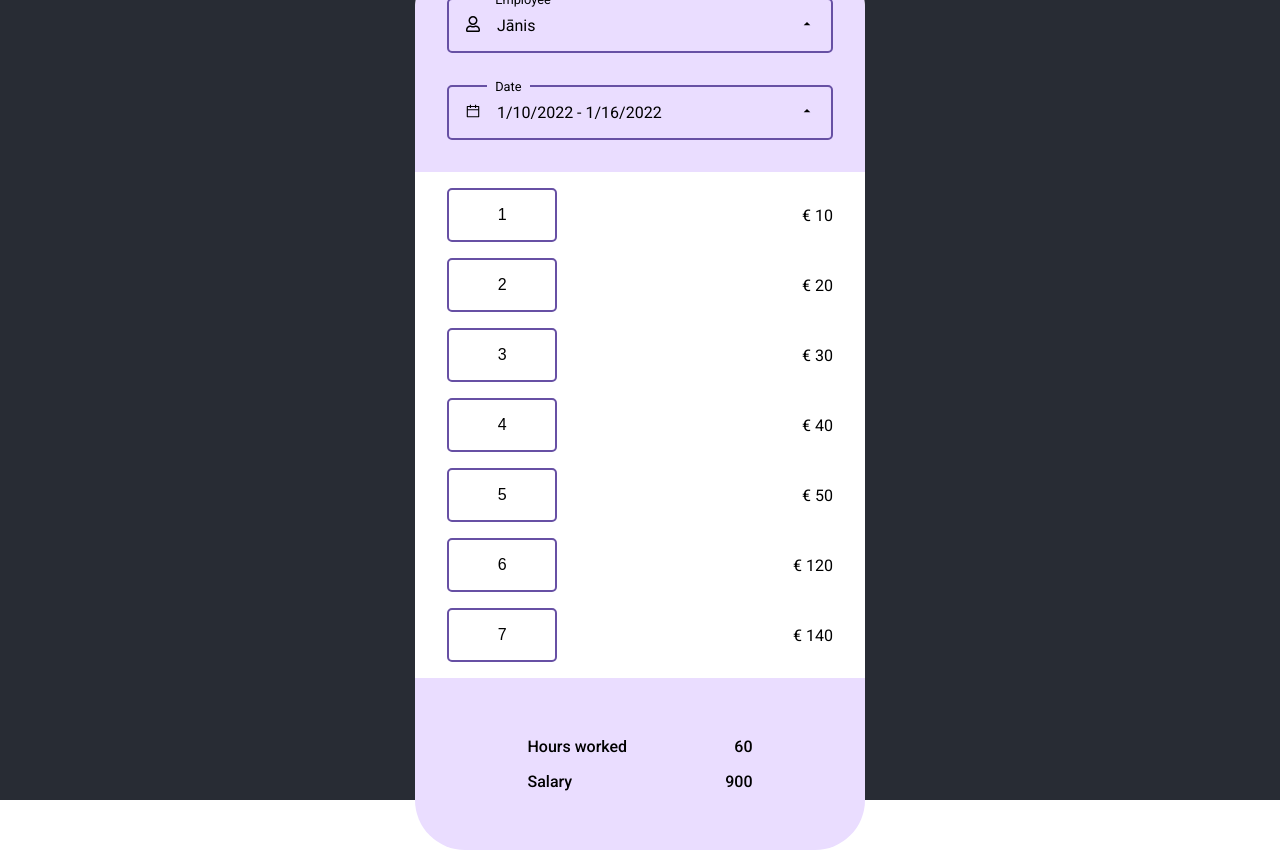
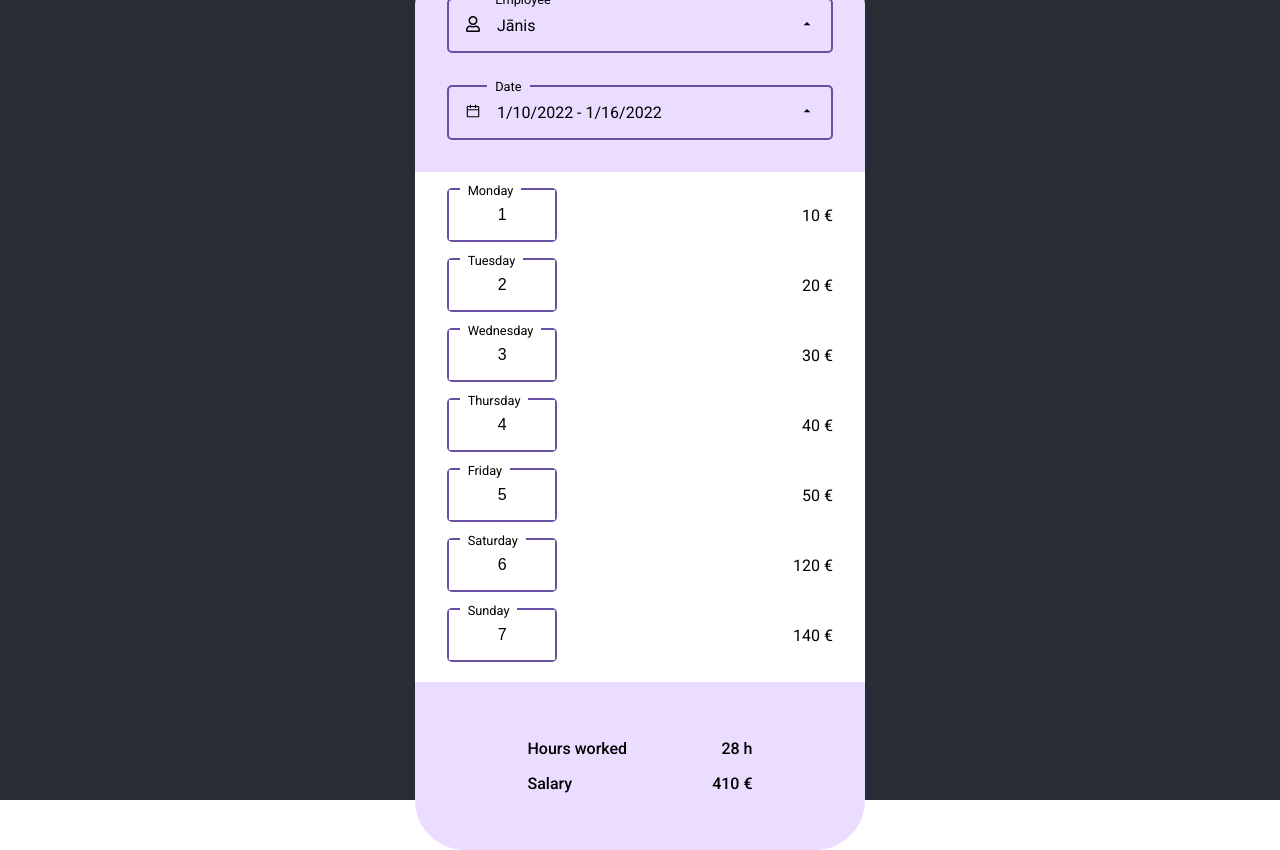
Before and after one commit to Gaccoo/sallary-calculator, a React (Create React App) app: page / in a window 1280 px wide. Built offline with nearby package versions, Linux system fonts and the light colour scheme.

Commit message:
Functional

```diff
--- a/src/App.scss
+++ b/src/App.scss
@@ -51,4 +51,9 @@
 .content {
   width: 100%;
   padding: .5rem 2rem;
+  height: 510px;
 }
+
+.loading {;
+  color: $mainDarkPurple;
+}
--- a/src/App.tsx
+++ b/src/App.tsx
@@ -1,49 +1,88 @@
 import React, { useEffect, useState } from 'react';
-import moment from 'moment';
-import phone from './assets/phone.png';
 import Header from './components/Header/Header';
 import Content from './components/Content/Content';
 import Footer from './components/Footer/Footer';
-import data, { Employee, WorkHours } from './data/data';
+import data, { Employee, WorkHours, WorkHoursWithSalary } from './data/data';
 import { getWeekRange, getWeekDays } from './DateGenerator';
 import './App.scss';
 
 const initialWeek = getWeekDays(getWeekRange(new Date()).from);
+const salaryBase = 10;
+const salaryOvertime = salaryBase * 2;
 
 const App = () => {
-  // INITIAL DATA
   const [employees, setEmployees] = useState<Employee[]>(data);
-
-  // INPUT
-  const [selectedEmployee, setSelectedEmployee] = useState<Employee>(data[0]);
+  const [selectedEmployee, setSelectedEmployee] = useState<Employee>(employees[0]);
   const [selectedWeek, setSelectedWeek] = useState<Date[]>(initialWeek);
-  // CONTENT
-  const [weeklyOverview, setWeeklyOverview] = useState<WorkHours[]>([{ day: '1/10/2022', hours: 1 }]);
-  // FOOTER
-  const [summary, setSummary] = useState();
-
+  const [loading, setLoading] = useState(true);
   const datesToShow = selectedWeek.map((item) => item.toLocaleDateString());
 
-  const workHoursToShow : WorkHours[] | undefined = selectedEmployee?.workHours.filter((item) => selectedWeek?.some((i) => i.toLocaleDateString() === item.day));
+  const workHoursToShow: WorkHours[] | undefined = selectedEmployee?.workHours
+    .filter((item) => selectedWeek?.some((i) => i.toLocaleDateString() === item.day));
 
-  const workHoursFormatted = datesToShow.map((item) => {
-    const currentDayData = workHoursToShow?.find((curDay) => curDay.day === item);
-    if (currentDayData) {
-      return currentDayData;
+  const workHoursFormatted = (): WorkHoursWithSalary[] => datesToShow.map((item, index) => {
+    const currentDayData = workHoursToShow?.find((currentDay) => currentDay.day === item);
+    if (currentDayData && index < 5) {
+      return {
+        ...currentDayData,
+        salary: salaryBase * currentDayData.hours,
+      };
     }
-    return { day: item, hours: 0 };
+    if (currentDayData && index >= 5) {
+      return {
+        ...currentDayData,
+        salary: salaryOvertime * currentDayData.hours,
+      };
+    }
+    return {
+      day: item,
+      hours: 0,
+      salary: 0,
+    };
   });
 
+  const employeeHoursData = selectedEmployee.workHours
+    .filter((item) => datesToShow.some((date) => date === item.day));
+  const totalHours = workHoursFormatted()
+    .map((item) => item.hours)
+    .reduce((a, b) => a + b);
   const onEmployeeChange = (employee: Employee) => {
-    setSelectedEmployee(employee);
+    const newEmployee = { ...employee };
+    setSelectedEmployee(newEmployee);
   };
 
   const onDateChange = (selectedDate: Date[]) => {
-    setSelectedWeek(selectedDate);
+    setSelectedWeek([...selectedDate]);
+  };
+
+  const onHoursChange = (value: WorkHours) => {
+    const employeeCopy = { ...selectedEmployee };
+    const dayHasValue = employeeCopy.workHours.find((item) => item.day === value.day);
+
+    if (!dayHasValue) {
+      employeeCopy.workHours.push(value);
+    } else {
+      const editedDay = employeeCopy.workHours.find((item) => item.day === value.day);
+      if (editedDay) {
+        editedDay.hours = value.hours;
+      }
+    }
+
+    const newState = employees.map((item) => {
+      if (item.id === employeeCopy.id) {
+        return employeeCopy;
+      }
+      return item;
+    });
+
+    setEmployees(newState);
   };
 
   useEffect(() => {
-    setWeeklyOverview(workHoursFormatted);
+    setLoading(true);
+    setTimeout(() => {
+      setLoading(false);
+    }, 1000);
   }, [selectedEmployee, selectedWeek]);
 
   return (
@@ -57,9 +96,19 @@ const App = () => {
           selectedWeek={selectedWeek}
           onDateChange={onDateChange}
         />
-        <Content workHoursFormatted={workHoursFormatted} />
-        <Footer />
-        {/* <img className="phone" src={phone} alt="Phone" /> */}
+        <Content
+          loading={loading}
+          workHoursFormatted={workHoursFormatted()}
+          onHoursChange={onHoursChange}
+          employeeHoursData={employeeHoursData}
+        />
+        <Footer
+          loading={loading}
+          totalHours={totalHours}
+          totalSalary={workHoursFormatted()
+            .map((i) => i.salary)
+            .reduce((a, b) => a + b)}
+        />
 
       </div>
     </div>
--- a/src/components/Content/Content.tsx
+++ b/src/components/Content/Content.tsx
@@ -1,32 +1,38 @@
 import Row from '../Row/Row';
-import { WorkHours } from '../../data/data';
+import { WorkHours, WorkHoursWithSalary } from '../../data/data';
 
 type ContentProps = {
-  workHoursFormatted: WorkHours[]
+  workHoursFormatted: WorkHoursWithSalary[]
+  onHoursChange: (value: WorkHours) => void
+  employeeHoursData: WorkHours[]
+  loading: boolean
 }
 
-const Content = ({ workHoursFormatted }: ContentProps) => {
+const Content = ({
+  workHoursFormatted,
+  onHoursChange,
+  employeeHoursData,
+  loading,
+}: ContentProps) => {
   const weekdays = ['Monday', 'Tuesday', 'Wednesday', 'Thursday', 'Friday', 'Saturday', 'Sunday'];
-
-  if (!workHoursFormatted) {
-    return (
-      <div className="content">
-        IMAGE HERE
-      </div>
-    );
-  }
 
   return (
     <div className="content">
-      {workHoursFormatted.map((item, index) => (
-        <Row
-          hours={item.hours}
-          key={item.day}
-          date={item.day}
-          title={weekdays[index]}
-          dayNumber={index} // TODO REMOVE THIS
-        />
-      ))}
+      {loading ? (<h1 className="loading">Loading...</h1>)
+        : workHoursFormatted.map((item, index) => {
+          const hasData = employeeHoursData.find((day) => day.day === item.day);
+          return (
+            <Row
+              workHoursFormatted={workHoursFormatted[index]}
+              onHoursChange={onHoursChange}
+              hours={hasData ? hasData.hours : item.hours}
+              key={item.day}
+              date={item.day}
+              title={weekdays[index]}
+            />
+          );
+        })}
+
     </div>
   );
 };
--- a/src/components/Footer/Footer.tsx
+++ b/src/components/Footer/Footer.tsx
@@ -1,15 +1,33 @@
 import style from './footer.module.scss';
 
-const Footer = () => (
+type FooterProps = {
+  totalHours: number
+  totalSalary: number
+  loading: boolean
+}
+
+const Footer = ({
+  totalHours,
+  totalSalary,
+  loading,
+}: FooterProps) => (
   <div className={style.footer}>
     <div className={style.summaryRow}>
       <span>Hours worked</span>
-      <span>60</span>
+      <span>
+        {loading ? 0 : totalHours}
+        {' '}
+        h
+      </span>
     </div>
 
     <div className={style.summaryRow}>
       <span>Salary</span>
-      <span>900</span>
+      <span>
+        {loading ? 0 : totalSalary}
+        {' '}
+        €
+      </span>
     </div>
   </div>
 );
--- a/src/components/Input/DatePicker.js
+++ b/src/components/Input/DatePicker.js
@@ -37,7 +37,7 @@ export default class DatePicker extends React.Component {
     });
   };
 
-  handleWeekClick = (weekNumber, days, e) => {
+  handleWeekClick = (weekNumber, days) => {
     this.setState({
       selectedDays: days,
     });
@@ -64,7 +64,6 @@ export default class DatePicker extends React.Component {
       <div className="SelectedWeekExample">
         <DayPicker
           selectedDays={selectedDays}
-          showWeekNumbers
           showOutsideDays
           modifiers={modifiers}
           onDayClick={this.handleDayChange}
--- a/src/components/Input/EmployeeInput/EmployeeInput.tsx
+++ b/src/components/Input/EmployeeInput/EmployeeInput.tsx
@@ -1,7 +1,7 @@
 import React, { useState } from 'react';
 import { FaRegUser } from 'react-icons/fa';
 import { MdOutlineArrowDropUp } from 'react-icons/md';
-import data, { Employee } from '../../../data/data';
+import { Employee } from '../../../data/data';
 import style from '../input.module.scss';
 
 type EIProps = {
@@ -13,12 +13,12 @@ type EIProps = {
 const EmployeeInput = ({ employees, onEmployeeChange, selectedEmployee }:EIProps) => {
   const [open, setOpen] = useState(false);
   return (
-    <div className={style.wrapper}>
+    <div className={style.wrapper} onClick={() => setOpen(!open)}>
 
       <div className={open ? `${style.window} ${style.open}` : style.window}>
         <div className={style.title}>Employee</div>
         <div className={style.wrapper}>
-          <div className={style.select} onClick={() => setOpen(!open)}>
+          <div className={style.select}>
             <FaRegUser />
             <div className={style.user}>{selectedEmployee.name || 'Select Employee'}</div>
             <MdOutlineArrowDropUp />
--- a/src/components/Input/Hours/HoursInput.tsx
+++ /dev/null
@@ -1,29 +0,0 @@
-import React, { useEffect, useState } from 'react';
-
-import style from '../input.module.scss';
-
-type HoursProps = {
-  dayName: String
-  input: string
-  onInputChange: (value: string) => void
-}
-
-const DateInput = ({ dayName, input, onInputChange }: HoursProps) => (
-
-  <input
-    className={style.numberInput}
-    type="text"
-    value={input}
-    placeholder="0"
-    onFocus={(e) => {
-      e.target.placeholder = '';
-    }}
-    onBlur={(e) => {
-      e.target.placeholder = '0';
-    }}
-    onChange={(e) => onInputChange(e.target.value)}
-  />
-
-);
-
-export default DateInput;
--- a/src/components/Input/input.module.scss
+++ b/src/components/Input/input.module.scss
@@ -29,6 +29,7 @@
 .wrapper {
   width: 100%;
   position: relative;
+  cursor: pointer;
 }
 
 .select {
@@ -36,7 +37,7 @@
   display: flex;
   justify-content: space-between;
   gap: 1rem;
-  cursor: pointer;
+
 }
 
 .user {
--- a/src/components/Row/Row.tsx
+++ b/src/components/Row/Row.tsx
@@ -1,38 +1,62 @@
-import { useEffect, useRef, useState } from 'react';
 import style from './row.module.scss';
-import HoursInput from '../Input/Hours/HoursInput';
-import { Employee } from '../../data/data';
+import { WorkHours, WorkHoursWithSalary } from '../../data/data';
 
 type RowProps = {
   title: String
-  dayNumber: number
-  hours: number | undefined
+  hours: number
   date: string
+  onHoursChange: (value: WorkHours) => void
+  workHoursFormatted: WorkHoursWithSalary
 }
 
+const isInputValid = (inputValue: string) => {
+  const regexInput = /^[0-9\b]+$/;
+  return inputValue === '' || regexInput.test(inputValue);
+};
+
 const Row = ({
-  title, dayNumber, hours, date,
-}: RowProps) => {
-  const [input, setInput] = useState<string>('');
+  title,
+  hours,
+  date,
+  onHoursChange,
+  workHoursFormatted,
+}: RowProps) => (
+  <div className={style.row}>
 
-  useEffect(() => {
-    if (hours) {
-      setInput(hours.toString());
+    <div className={style.window}>
+      <div className={style.title}>{title}</div>
+      <input
+        className={style.numberInput}
+        type="text"
+        value={hours}
+        placeholder="0"
+        onFocus={(e) => {
+          e.target.placeholder = '';
+        }}
+        onBlur={(e) => {
+          e.target.placeholder = '0';
+        }}
+        onChange={(e) => {
+          let inputValue = e.target.value;
+
+          if (+inputValue > 24) {
+            inputValue = '24';
           }
-  }, []);
+          if (isInputValid(inputValue)) {
+            onHoursChange({
+              day: date,
+              hours: +inputValue,
+            });
+          }
+        }}
+      />
 
-  const onInputChange = (value: string) => {
-    setInput(value);
-  };
-  return (
-    <div className={style.row}>
-      <HoursInput dayName={title} input={input} onInputChange={onInputChange} />
+    </div>
+
     <div className={style.sum}>
-        {/* //TODO EXTRACT THESE MAGIC NUMBERS */}
-        {`€ ${+input * (dayNumber > 4 ? 20 : 10)}`}
+      {`${workHoursFormatted.salary} €`}
     </div>
   </div>
 );
-};
 
 export default Row;
--- a/src/components/Row/row.module.scss
+++ b/src/components/Row/row.module.scss
@@ -1,3 +1,4 @@
+@import "../../assets/styles/style";
 .row {
   padding: .5rem 0;
   width: 100%;
@@ -9,3 +10,75 @@
 .sum {
   justify-self: right;
 }
+
+.window {
+  display: flex;
+  border: 2px solid $mainDarkPurple;
+  border-radius: 5px;
+  justify-content: center;
+  width: 100%;
+  position: relative;
+}
+
+.title {
+  position: absolute;
+  font-size: .8rem;
+  background-color: #fff;
+  top: -15%;
+  left: 10%;
+  padding: 0 .5rem;
+}
+
+.text {
+  width: 100%;
+  color: $mainDarkPurple
+}
+
+.wrapper {
+  width: 100%;
+  position: relative;
+}
+
+.select {
+  width: 100%;
+  display: flex;
+  justify-content: space-between;
+  gap: 1rem;
+  cursor: pointer;
+}
+
+.user {
+  flex-grow: 1;
+}
+
+.numberInput {
+  width: 100%;
+  border: none;
+  padding: 1rem;
+  font-size: 1rem;
+  text-align: center;
+}
+
+.dropdown {
+  width: 100%;
+  background-color: #fff;
+  border-radius: 0 0 5px 5px;
+  position: absolute;
+  z-index: 1;
+  overflow: hidden;
+  border: 2px solid $mainDarkPurple;
+}
+
+.employeeItem {
+  padding: 1rem;
+  cursor: pointer;
+}
+
+.employeeItem:hover {
+  background-color: $mainDarkPurple;
+  color: #fff;
+}
+
+.open {
+  border-radius: 5px 5px 0 0;
+}
--- a/src/data/data.tsx
+++ b/src/data/data.tsx
@@ -1,3 +1,7 @@
+export type WorkHoursWithSalary = WorkHours & {
+  salary: number
+}
+
 export type WorkHours = {
   day: string
   hours: number
@@ -23,10 +27,58 @@ const data: Employee[] = [
       { day: '1/16/2022', hours: 7 },
     ],
   },
-  { id: 2, name: 'Artūrs', workHours: [] },
-  { id: 3, name: 'Gints', workHours: [] },
-  { id: 4, name: 'Atis', workHours: [] },
-  { id: 5, name: 'Māris', workHours: [] },
+  {
+    id: 2,
+    name: 'Artūrs',
+    workHours: [
+      { day: '1/10/2022', hours: 1 },
+      { day: '1/11/2022', hours: 1 },
+      { day: '1/12/2022', hours: 1 },
+      { day: '1/13/2022', hours: 1 },
+      { day: '1/14/2022', hours: 1 },
+      { day: '1/15/2022', hours: 1 },
+      { day: '1/16/2022', hours: 1 },
+    ],
+  },
+  {
+    id: 3,
+    name: 'Gints',
+    workHours: [
+      { day: '1/10/2022', hours: 2 },
+      { day: '1/11/2022', hours: 2 },
+      { day: '1/12/2022', hours: 2 },
+      { day: '1/13/2022', hours: 2 },
+      { day: '1/14/2022', hours: 2 },
+      { day: '1/15/2022', hours: 2 },
+      { day: '1/16/2022', hours: 2 },
+    ],
+  },
+  {
+    id: 4,
+    name: 'Atis',
+    workHours: [
+      { day: '1/10/2022', hours: 3 },
+      { day: '1/11/2022', hours: 3 },
+      { day: '1/12/2022', hours: 3 },
+      { day: '1/13/2022', hours: 3 },
+      { day: '1/14/2022', hours: 3 },
+      { day: '1/15/2022', hours: 3 },
+      { day: '1/16/2022', hours: 3 },
+    ],
+  },
+  {
+    id: 5,
+    name: 'Māris',
+    workHours: [
+      { day: '1/10/2022', hours: 4 },
+      { day: '1/11/2022', hours: 4 },
+      { day: '1/12/2022', hours: 4 },
+      { day: '1/13/2022', hours: 4 },
+      { day: '1/14/2022', hours: 4 },
+      { day: '1/15/2022', hours: 4 },
+      { day: '1/16/2022', hours: 4 },
+    ],
+  },
 ];
 
 export default data;
```
Also changed, not shown: src/components/Input/DateInput/DateInput.tsx (+9 -4 lines). Lines whose indentation alone changed are shown as unchanged.
